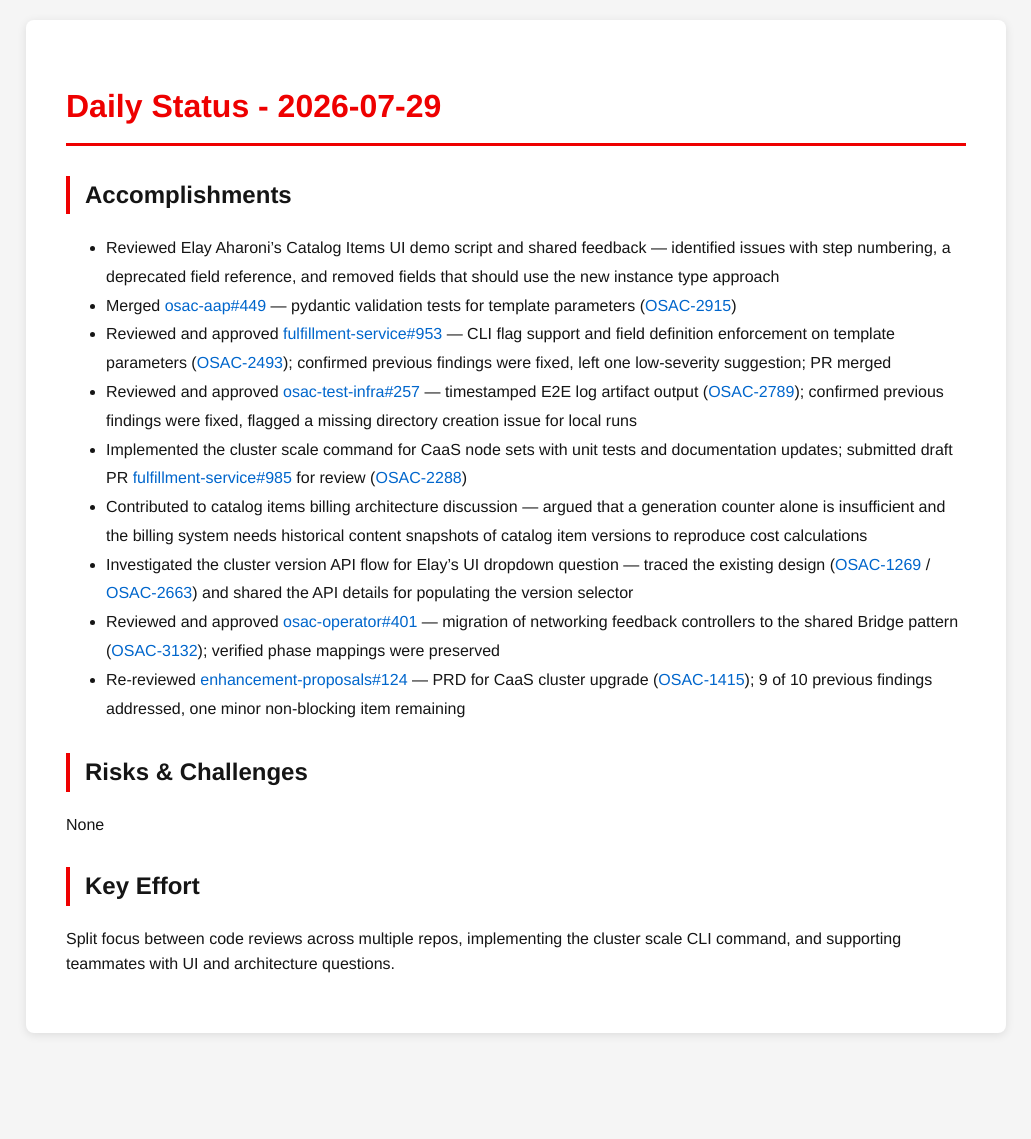
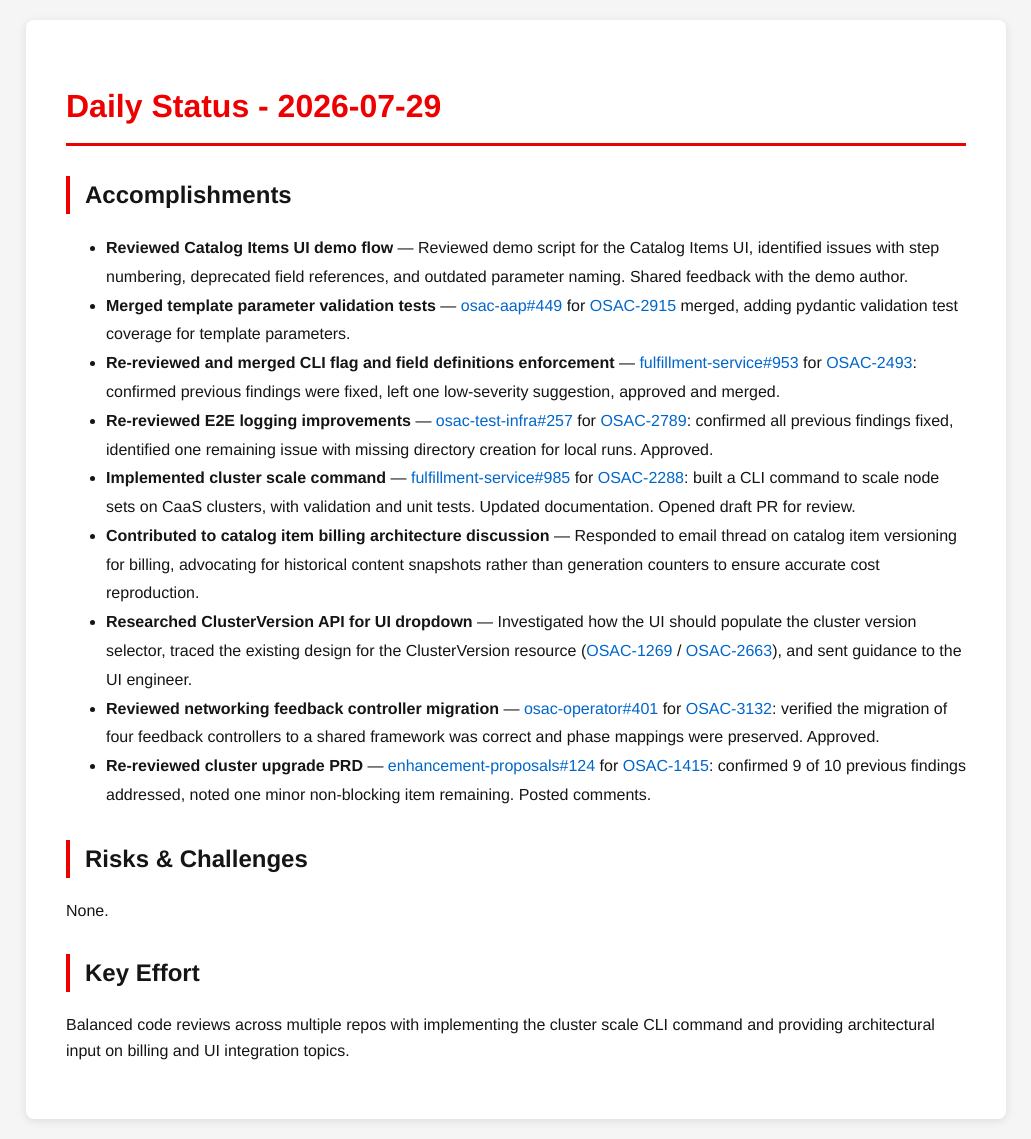
Before and after one commit to tzvatot/daily-status, a Jekyll site: the page built from 2026-07-29.md, in a window 1280 px wide. Shown: the whole page, without its empty margins (124-1155 px from the left). Built offline with Jekyll 4.4.1, drawn with Linux system fonts in a browser that asks for light colours; before the commit the page ends 1053 px from its top, so only the background shows below that.

Commit message:
Daily status update - 2026-07-29

```diff
--- a/2026-07-29.md
+++ b/2026-07-29.md
@@ -7,18 +7,19 @@ date: 2026-07-29
 # Daily Status - 2026-07-29
 
 ## Accomplishments
-- Reviewed Elay Aharoni's Catalog Items UI demo script and shared feedback — identified issues with step numbering, a deprecated field reference, and removed fields that should use the new instance type approach
-- Merged [osac-aap#449](https://github.com/osac-project/osac-aap/pull/449) — pydantic validation tests for template parameters ([OSAC-2915](https://redhat.atlassian.net/browse/OSAC-2915))
-- Reviewed and approved [fulfillment-service#953](https://github.com/osac-project/fulfillment-service/pull/953) — CLI flag support and field definition enforcement on template parameters ([OSAC-2493](https://redhat.atlassian.net/browse/OSAC-2493)); confirmed previous findings were fixed, left one low-severity suggestion; PR merged
-- Reviewed and approved [osac-test-infra#257](https://github.com/osac-project/osac-test-infra/pull/257) — timestamped E2E log artifact output ([OSAC-2789](https://redhat.atlassian.net/browse/OSAC-2789)); confirmed previous findings were fixed, flagged a missing directory creation issue for local runs
-- Implemented the cluster scale command for CaaS node sets with unit tests and documentation updates; submitted draft PR [fulfillment-service#985](https://github.com/osac-project/fulfillment-service/pull/985) for review ([OSAC-2288](https://redhat.atlassian.net/browse/OSAC-2288))
-- Contributed to catalog items billing architecture discussion — argued that a generation counter alone is insufficient and the billing system needs historical content snapshots of catalog item versions to reproduce cost calculations
-- Investigated the cluster version API flow for Elay's UI dropdown question — traced the existing design ([OSAC-1269](https://redhat.atlassian.net/browse/OSAC-1269) / [OSAC-2663](https://redhat.atlassian.net/browse/OSAC-2663)) and shared the API details for populating the version selector
-- Reviewed and approved [osac-operator#401](https://github.com/osac-project/osac-operator/pull/401) — migration of networking feedback controllers to the shared Bridge pattern ([OSAC-3132](https://redhat.atlassian.net/browse/OSAC-3132)); verified phase mappings were preserved
-- Re-reviewed [enhancement-proposals#124](https://github.com/osac-project/enhancement-proposals/pull/124) — PRD for CaaS cluster upgrade ([OSAC-1415](https://redhat.atlassian.net/browse/OSAC-1415)); 9 of 10 previous findings addressed, one minor non-blocking item remaining
+
+- **Reviewed Catalog Items UI demo flow** — Reviewed demo script for the Catalog Items UI, identified issues with step numbering, deprecated field references, and outdated parameter naming. Shared feedback with the demo author.
+- **Merged template parameter validation tests** — [osac-aap#449](https://github.com/osac-project/osac-aap/pull/449) for [OSAC-2915](https://redhat.atlassian.net/browse/OSAC-2915) merged, adding pydantic validation test coverage for template parameters.
+- **Re-reviewed and merged CLI flag and field definitions enforcement** — [fulfillment-service#953](https://github.com/osac-project/fulfillment-service/pull/953) for [OSAC-2493](https://redhat.atlassian.net/browse/OSAC-2493): confirmed previous findings were fixed, left one low-severity suggestion, approved and merged.
+- **Re-reviewed E2E logging improvements** — [osac-test-infra#257](https://github.com/osac-project/osac-test-infra/pull/257) for [OSAC-2789](https://redhat.atlassian.net/browse/OSAC-2789): confirmed all previous findings fixed, identified one remaining issue with missing directory creation for local runs. Approved.
+- **Implemented cluster scale command** — [fulfillment-service#985](https://github.com/osac-project/fulfillment-service/pull/985) for [OSAC-2288](https://redhat.atlassian.net/browse/OSAC-2288): built a CLI command to scale node sets on CaaS clusters, with validation and unit tests. Updated documentation. Opened draft PR for review.
+- **Contributed to catalog item billing architecture discussion** — Responded to email thread on catalog item versioning for billing, advocating for historical content snapshots rather than generation counters to ensure accurate cost reproduction.
+- **Researched ClusterVersion API for UI dropdown** — Investigated how the UI should populate the cluster version selector, traced the existing design for the ClusterVersion resource ([OSAC-1269](https://redhat.atlassian.net/browse/OSAC-1269) / [OSAC-2663](https://redhat.atlassian.net/browse/OSAC-2663)), and sent guidance to the UI engineer.
+- **Reviewed networking feedback controller migration** — [osac-operator#401](https://github.com/osac-project/osac-operator/pull/401) for [OSAC-3132](https://redhat.atlassian.net/browse/OSAC-3132): verified the migration of four feedback controllers to a shared framework was correct and phase mappings were preserved. Approved.
+- **Re-reviewed cluster upgrade PRD** — [enhancement-proposals#124](https://github.com/osac-project/enhancement-proposals/pull/124) for [OSAC-1415](https://redhat.atlassian.net/browse/OSAC-1415): confirmed 9 of 10 previous findings addressed, noted one minor non-blocking item remaining. Posted comments.
 
 ## Risks & Challenges
-None
+None.
 
 ## Key Effort
-Split focus between code reviews across multiple repos, implementing the cluster scale CLI command, and supporting teammates with UI and architecture questions.
+Balanced code reviews across multiple repos with implementing the cluster scale CLI command and providing architectural input on billing and UI integration topics.
```
